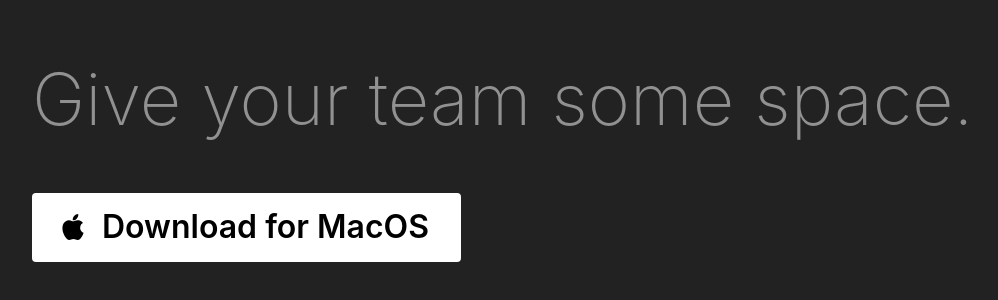
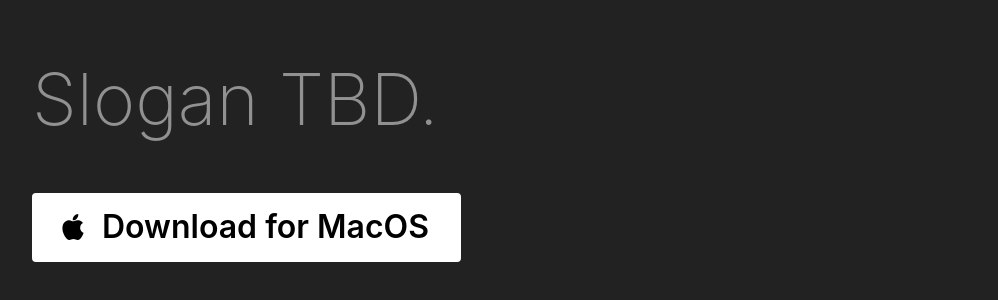
Before and after one commit to Xyzrr/harbor-marketing, a React (Create React App) app: page / in a window 1280 px wide. Shown: the part 214-514 px from the top of the page, without its empty margins (102-1100 px from the left). Built offline with nearby package versions, Linux system fonts and the light colour scheme.

Commit message:
use github release

```diff
--- a/src/App.tsx
+++ b/src/App.tsx
@@ -8,8 +8,11 @@ function App() {
     <S.Wrapper>
       <S.GlobalStyles />
       <S.Container>
-        <S.Heading>Give your team some space.</S.Heading>
-        <S.DownloadButton href="./Harbor-2.2.0.dmg.zip" download>
+        <S.Heading>Slogan TBD.</S.Heading>
+        <S.DownloadButton
+          href="https://github.com/Xyzrr/virtual-office/releases/download/0.0.1/Harbor-2.2.0.dmg.zip"
+          download
+        >
           <S.PlatformLogo src={macLogo} />
           Download for MacOS
         </S.DownloadButton>
```
Also changed, not shown: 1 other file (tests, documents, lock files or other folders).
